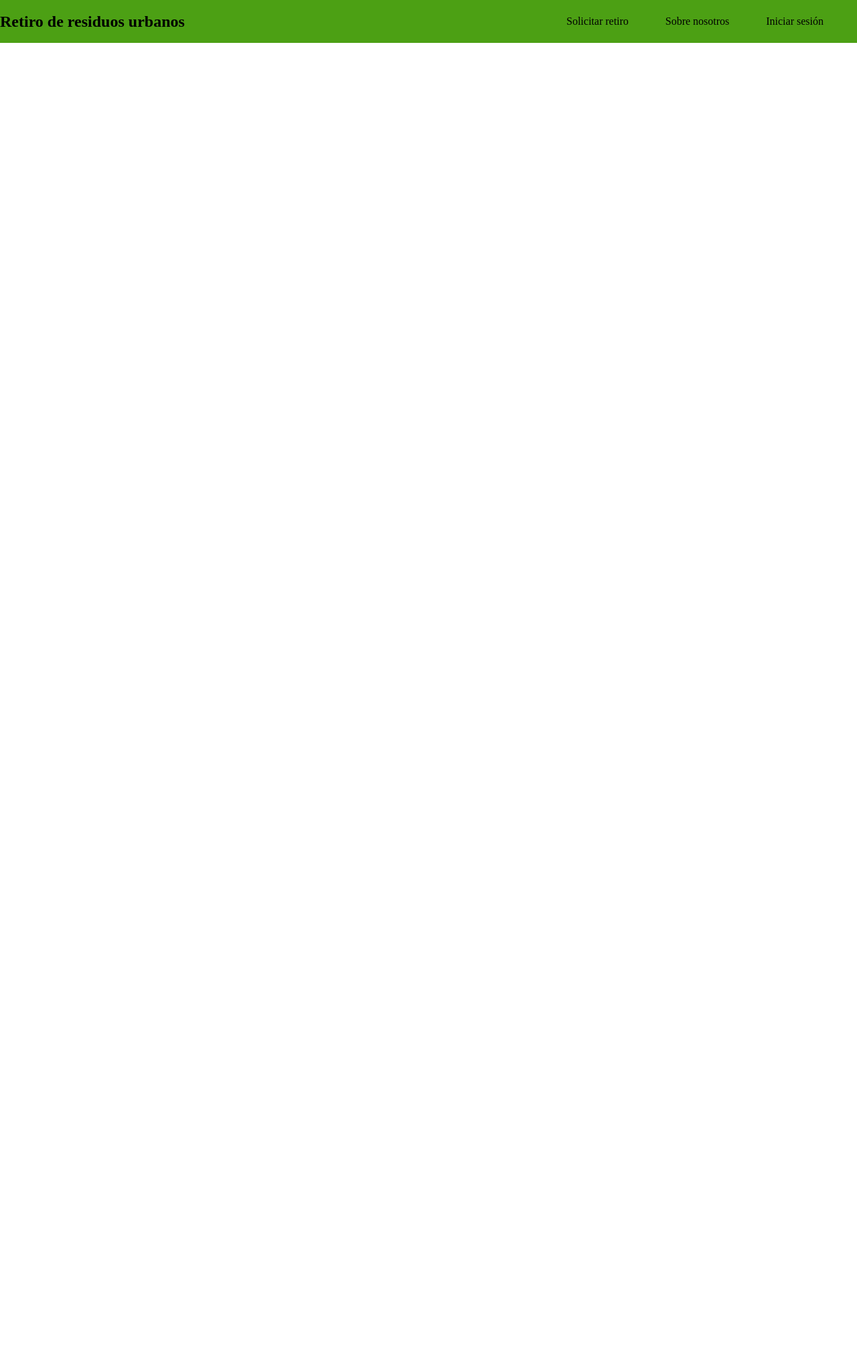
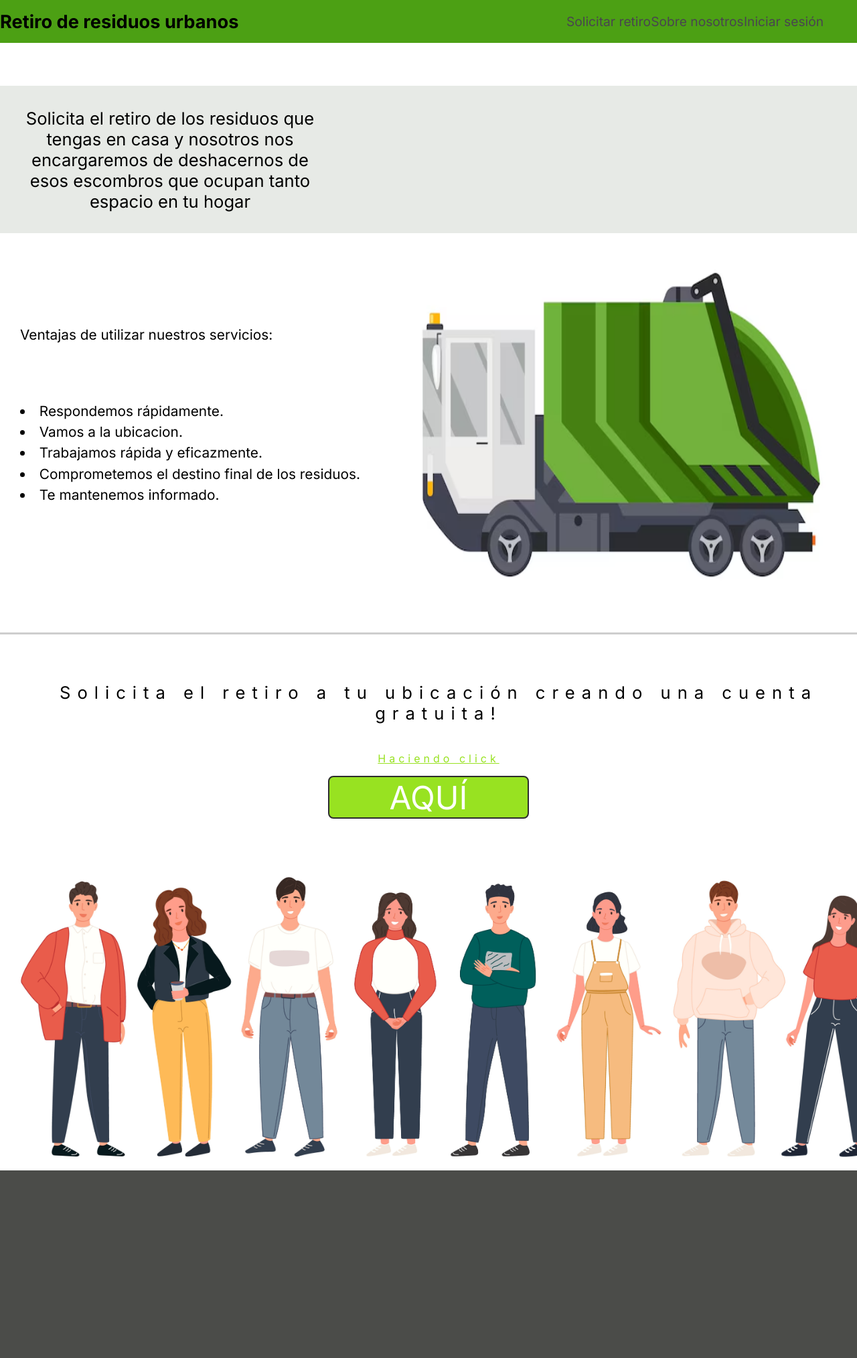
Before and after one commit to Gapprrin/Proyecto_CF, a Django app: page / in a window 1280 px wide. Shown: the whole page at 67% size. Before the commit the page ends 64 px from the top, so only its background shows below. Run offline with Django 5.2, Linux system fonts and the light colour scheme.

Commit message:
Update 1.2

```diff
--- /dev/null
+++ b/core/static/css/home.css
@@ -0,0 +1,110 @@
+section{
+    display: flex;
+    flex-direction: column;
+    height: 100%;
+    width: 100%;
+    border-bottom: 3px solid #CECECE;
+}
+
+.info{
+    display: flex;
+    justify-content: flex-start;
+    align-items: center;
+    width: 100%;
+    height: 25%;
+    background-color: var(--back-light-solid-color);
+}
+
+p{
+    font-size: 1.6rem;
+    text-align: center;
+    width: 35%;
+    margin-left: 30px;
+}
+
+/* ventajas e imagen camión */
+.desc{
+    display: flex;
+    flex-direction: row;
+    justify-content: space-between;
+    height: 65%;
+    width: 100%;
+    img{
+        height: 20%;
+    };
+}
+
+#informacion{
+    display: flex;
+    flex-direction: column;
+    height: 100%;
+    width: 45%;
+    justify-content: center;
+}
+
+.listado{
+    font-size: 1.3rem;
+    text-align: left;
+    width: 100%;
+    margin-left: 30px;
+    /* Para modificar el espaciado entre lineas, pero modifica el largo de la selección */
+    line-height: 1.5;
+    /* Para modiciar el espaciado entre letras
+    letter-spacing: 10px; */
+}
+
+#imagen-camion{
+    display: flex;
+    height: 100%;
+    width: 55%;
+    img{
+        height: inherit;
+        width: 100%;
+    };
+}
+
+/* section 2 */
+
+#solicitar-retiro{
+    height: 100vh;
+    width: 100%;
+    border: none;
+}
+
+.texto{
+    display: flex;
+    flex-direction: column;
+    height: 40%;
+    width: 100%;
+    justify-content: center;
+    align-items: center;
+    p{
+        width: 90%;
+        letter-spacing: 10px;
+    }
+}
+
+#aqui-btn{
+    height: 4rem;
+    width: 300px;
+    font-size: 3rem;
+    border-radius: 8px;
+    background-color: var(--color-title-btn);
+    border: 2px solid #2C2C2C;
+    color: #fff;
+    transition: .2s;
+    cursor: pointer;
+}
+
+#aqui-btn:hover{
+    background-color: #cce3a7;
+    color: #2C2C2C;
+}
+
+.imagen-personas{
+    background-image: url('/static/img/people.jpg');
+    height: 60%;
+    width: 100%;
+    background-repeat: none;
+    background-size: cover;
+}
--- a/core/static/css/plantilla.css
+++ b/core/static/css/plantilla.css
@@ -1,3 +1,5 @@
+@import url('https://fonts.googleapis.com/css2?family=Inter:ital,opsz,wght@0,14..32,100..900;1,14..32,100..900&display=swap');
+
 :root{
     --placeholder-text: #B9CBC2;
     --back-solid-color: #4CA014;
@@ -7,14 +9,16 @@
     --btn-color: #84CD2C;
 }
 
+
 *{
     color: #000;
+    font-family: "Inter", sans-serif;
 }
 
 body{
     margin: 0px;
-    height: 100vh;
-    width: 100vw;
+    height: 110vh;
+    width: 100%;
 }
 
 header{
@@ -38,7 +42,7 @@ header{
     height: 100%;
     justify-content: flex-start;
     align-items: center;
-    font-size: 1.5rem;
+    font-size: 1.7rem;
 }
 
 .links{
@@ -57,6 +61,15 @@ header{
         align-items: center;
         a{
             text-decoration: none;
+            color: #49454F;
+            font-size: 1.2rem;
         }
     }
 }
+
+footer{
+    display: flex;
+    height: 35vh;
+    width: 100%;
+    background-color: var(--footer-color);
+}
--- a/core/templates/create_user.html
+++ b/core/templates/create_user.html
@@ -0,0 +1 @@
+{% extends 'plantilla.html' %}
--- a/core/templates/form.html
+++ b/core/templates/form.html
@@ -0,0 +1 @@
+{% extends 'plantilla.html' %}
--- a/core/templates/index.html
+++ b/core/templates/index.html
@@ -1,5 +1,52 @@
 {% extends "plantilla.html" %}
+{% load static %}
 
+{% block 'estilo' %}
+<link rel="stylesheet" href="{% static 'css/home.css' %}">
+{% endblock %}
 {% block 'contenido' %}
+    <section>
+        <div style="height: 4rem; width: 100%;"></div>
+        <div class="info">
+            <p>Solicita el retiro de los residuos que tengas en casa y
+                nosotros nos encargaremos de deshacernos de esos escombros que ocupan tanto espacio en tu hogar</p>
+        </div>
+        <div class="desc">
+            <div id="informacion">
+                <p class="listado">Ventajas de utilizar nuestros servicios:
+                    <br>
+                    <br>
+                    <br>
+                    <li class="listado">
+                        Respondemos rápidamente.
+                    </li>
+                    <li class="listado">
+                        Vamos a la ubicacion.
+                    </li>
+                    <li class="listado">
+                        Trabajamos rápida y eficazmente.
+                    </li>
+                    <li class="listado">
+                        Comprometemos el destino final de los residuos.
+                    </li>
+                    <li class="listado">
+                        Te mantenemos informado.
+                    </li>
+                </p>
+            </div>
+            <div id="imagen-camion">
+                <img src="{% static 'img/camion.png' %}" alt="cambion-basura">
+            </div>
+        </div>
+    </section>
+    <section id="solicitar-retiro">
+        <div class="texto">
+            <p>Solicita el retiro a tu ubicación creando una cuenta gratuita!</p>
+            <p style="letter-spacing: 5px; font-size: 1rem; text-decoration: underline; color: var(--color-title-btn)">Haciendo click</p>
+            <button type="button" id="aqui-btn">AQUÍ</button>
+        </div>
+        <div class="imagen-personas">
 
+        </div>
+    </section>
 {% endblock %}
--- a/core/templates/login.html
+++ b/core/templates/login.html
@@ -0,0 +1 @@
+{% extends 'plantilla.html' %}
--- a/core/templates/plantilla.html
+++ b/core/templates/plantilla.html
@@ -7,21 +7,23 @@
     <meta name="viewport" content="width=device-width, initial-scale=1.0">
     <title>Retiro residuos</title>
     <link rel="stylesheet" href="{%static 'css/plantilla.css'%}">
+    {% block 'estilo' %}
+    {% endblock %}
 </head>
 <body>
     <!-- HEADER -->
      <header>
         <div class="header-container">
             <div class="titulo">
-                <strong>Retiro de residuos urbanos</strong>
+                <a href="{% url 'home' %}" style="text-decoration: none;"><strong>Retiro de residuos urbanos</strong></a>
             </div>
             <div class="links">
                 <div>
-                    <a href="generar_solicitud">Solicitar retiro</a>
+                    <a href="{% url 'generar_solicitud' %}">Solicitar retiro</a>
 
                     <a href="#">Sobre nosotros</a>
 
-                    <a href="login">Iniciar sesión</a>
+                    <a href="{% url 'login' %}">Iniciar sesión</a>
                 </div>
             </div>
         </div>
@@ -29,5 +31,9 @@
 
     {% block 'contenido' %}
     {% endblock %}
+
+    <footer>
+
+    </footer>
 </body>
 </html>
```
Also changed, not shown: core/static/img/camion.png (renamed from core/static/img/camion-basura-autocargador-recoleccion-transporte-residuos-solidos-domesticos-comerciales-retiro-bas.png), core/static/img/logo.jpg (added), core/static/img/people.jpg (renamed from core/static/img/Different_people_01.jpg).
